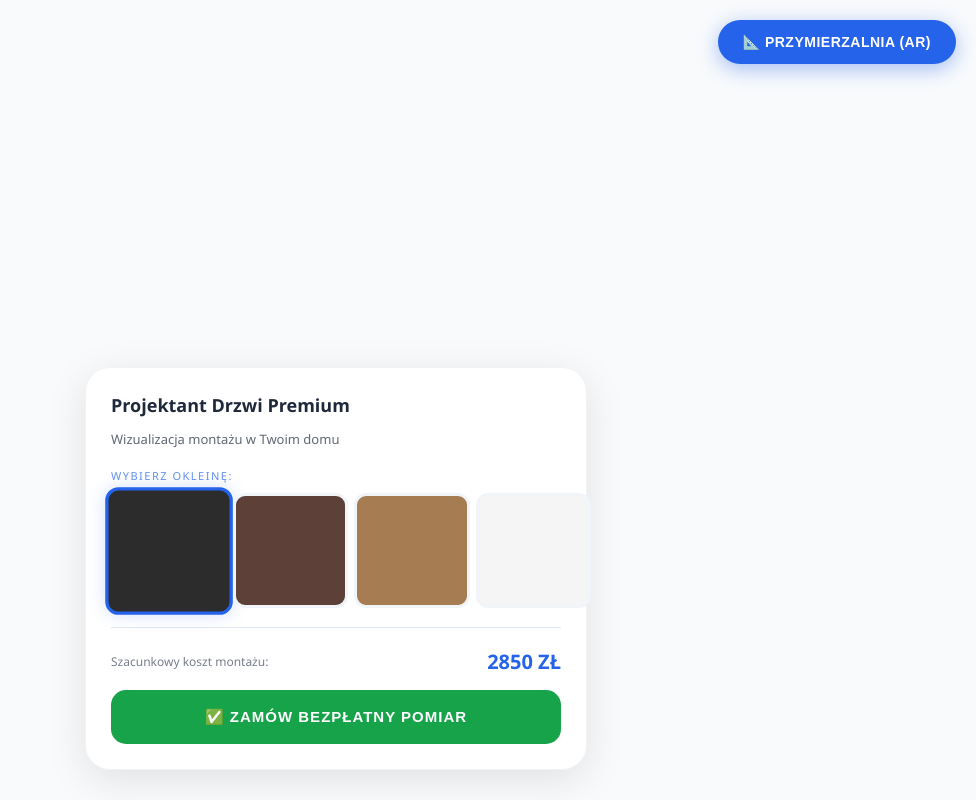
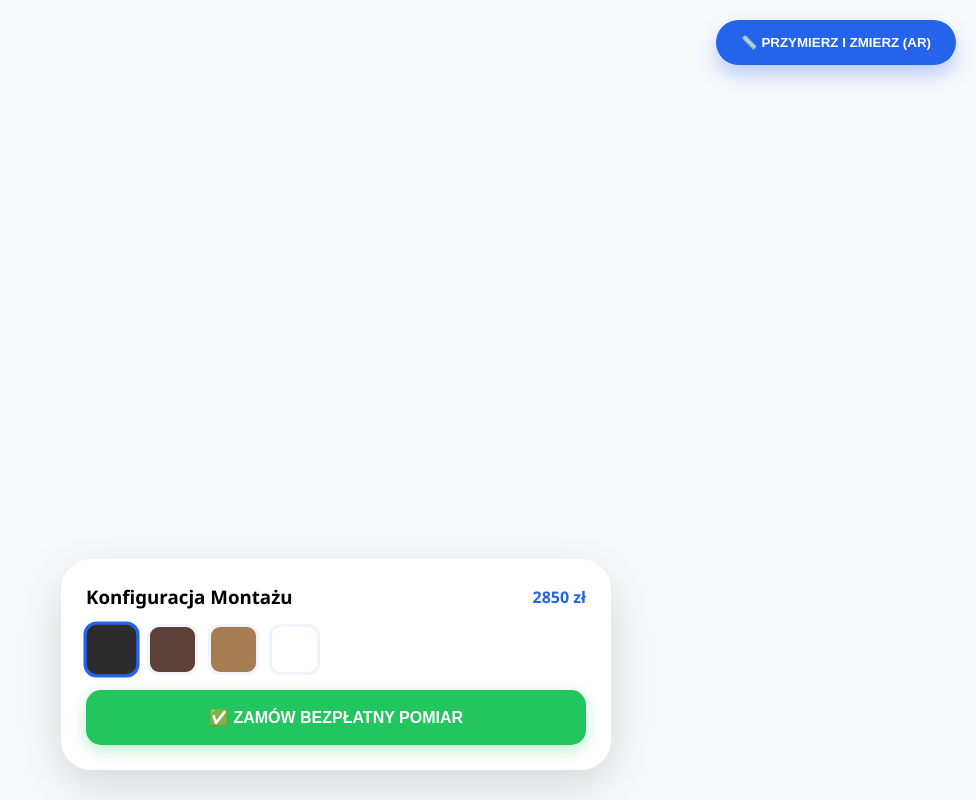
Before and after one commit to Ogurkowysamuraj/wizualizacjadrzwi, a plain HTML site: page konfigurator.html in a window 1280 px wide. Shown: the whole page, without its empty margins (304-1280 px from the left). Drawn offline with Linux system fonts and the light colour scheme; some packages are replaced by stand-ins of ours; a script that the page names is missing; a web font is replaced by a local one.

Commit message:
Update konfigurator.html

```diff
--- a/konfigurator.html
+++ b/konfigurator.html
@@ -3,195 +3,98 @@
 <head>
     <meta charset="UTF-8">
     <meta name="viewport" content="width=device-width, initial-scale=1.0, viewport-fit=cover">
-    <title>Konfigurator AR | SERWIS-DRZWI.PRO</title>
+    <title>PRO-MONTAŻ AR | Miarka i Konfigurator</title>
+    <script type="module" src="https://ajax.googleapis.com/ajax/libs/model-viewer/3.4.0/model-viewer.min.js"></script>
+    <style>
+        :root { --blue: #2563eb; --green: #22c55e; --bg: #f8fafc; }
+        body { margin: 0; font-family: 'Segoe UI', sans-serif; background: var(--bg); height: 100vh; overflow: hidden; }
 
-    <script type="module" src="https://ajax.googleapis.com/ajax/libs/model-viewer/3.4.0/model-viewer.min.js"></script>
-    <link href="https://fonts.googleapis.com/css2?family=Segoe+UI:wght@400;600;700&display=swap" rel="stylesheet">
+        model-viewer { width: 100%; height: 100%; background: #ffffff; }
 
-    <style>
-        :root {
-            --primary: #2563eb; /* Biznesowy niebieski */
-            --bg: #f8fafc; /* Jasny szary dla lepszej widoczności kolorów */
-            --panel: rgba(255, 255, 255, 0.98);
-            --accent: #16a34a; /* Zielony dla akcji (zamów pomiar) */
-            --text: #1e293b;
+        /* PRZYCISK AR U GÓRY (Bezpieczny dla iPhone 14) */
+        .ar-trigger {
+            position: absolute; top: calc(env(safe-area-inset-top) + 20px);
+            right: 20px; z-index: 1000;
+        }
+        .btn-ar {
+            background: var(--blue); color: white; border: none; padding: 15px 25px;
+            border-radius: 50px; font-weight: bold; cursor: pointer;
+            box-shadow: 0 10px 20px rgba(37, 99, 235, 0.3); display: flex; align-items: center; gap: 8px;
         }
 
-        body {
-            margin: 0;
-            font-family: 'Segoe UI', sans-serif;
-            background: var(--bg);
-            height: 100vh;
-            overflow: hidden;
-            display: flex;
-            flex-direction: column;
-            color: var(--text);
+        /* PANEL KONFIGURACJI NA DOLE */
+        .ui-panel {
+            position: absolute; bottom: 30px; left: 20px; right: 20px;
+            background: white; padding: 25px; border-radius: 30px;
+            box-shadow: 0 15px 50px rgba(0,0,0,0.15); max-width: 500px; margin: 0 auto;
         }
 
-        /* Widok 3D na całą stronę */
-        model-viewer {
-            width: 100%;
-            flex-grow: 1;
-            --poster-color: transparent;
-            background: radial-gradient(#ffffff, #e2e8f0);
-        }
+        .title-row { display: flex; justify-content: space-between; align-items: center; margin-bottom: 15px; }
+        .dots { display: flex; gap: 10px; }
+        .dot { width: 45px; height: 45px; border-radius: 12px; cursor: pointer; border: 3px solid #f1f5f9; }
+        .dot.active { border-color: var(--blue); transform: scale(1.1); }
 
-        /* PRZYCISK AR NA GÓRZE - Specjalnie dla iPhone */
-        .ar-top-bar {
-            position: absolute;
-            top: 20px; /* Standardowo */
-            right: 20px;
-            z-index: 1000;
-        }
-
-        .btn-ar {
-            background: var(--primary);
-            color: white;
-            border: none;
-            padding: 14px 25px;
-            border-radius: 50px;
-            font-weight: 700;
-            box-shadow: 0 5px 20px rgba(37, 99, 235, 0.4);
-            cursor: pointer;
-            display: flex;
-            align-items: center;
-            gap: 10px;
-            font-size: 14px;
-            letter-spacing: 0.5px;
-        }
-        .btn-ar:hover { background: #1d4ed8; }
-
-        /* Panel sterowania u dołu */
-        .ui-panel {
-            position: absolute;
-            bottom: 30px;
-            left: 20px;
-            right: 20px;
-            background: var(--panel);
-            padding: 25px;
-            border-radius: 25px;
-            width: calc(100% - 70px);
-            border: 1px solid rgba(0,0,0,0.05);
-            z-index: 10;
-            box-shadow: 0 10px 40px rgba(0,0,0,0.1);
-            max-width: 450px;
-            margin: 0 auto;
-        }
-
-        .title { margin: 0 0 5px 0; color: var(--text); font-weight: 700; font-size: 18px; }
-        .subtitle { font-size: 13px; opacity: 0.7; margin-bottom: 20px; }
-
-        /* Wybór kolorów */
-        .color-label { font-size: 11px; text-transform: uppercase; letter-spacing: 1.5px; opacity: 0.7; margin-bottom: 10px; display: block; color: var(--primary); }
-        .color-grid { display: grid; grid-template-columns: repeat(4, 1fr); gap: 12px; margin-bottom: 20px; }
-        .dot {
-            width: 100%; aspect-ratio: 1;
-            border-radius: 12px; cursor: pointer;
-            border: 3px solid #f1f5f9; transition: 0.2s;
-            position: relative;
-        }
-        .dot.active { border-color: var(--primary); transform: scale(1.1); box-shadow: 0 0 15px rgba(37, 99, 235, 0.2); }
-        .dot:hover { border-color: #cbd5e1; }
-
-        /* Podsumowanie i przycisk */
-        .price-row { display: flex; justify-content: space-between; align-items: center; margin-top: 25px; border-top: 1px solid #e2e8f0; padding-top: 20px; }
-        .price-label { font-size: 12px; opacity: 0.6; }
-        .price-value { font-size: 20px; font-weight: 700; color: var(--primary); }
-
-        .btn-action {
-            width: 100%;
-            background: var(--accent);
-            color: white;
-            border: none;
-            padding: 18px;
-            border-radius: 15px;
-            font-weight: 700;
-            cursor: pointer;
-            font-size: 15px;
-            letter-spacing: 1px;
-            margin-top: 15px;
-        }
-        .btn-action:hover { background: #15803d; }
-
-        /* POPRAWKI DLA IPHONE (Safe Area) */
-        @media (max-width: 768px) {
-            /* Przycisk AR ląduje w "Safe Area" na górze iPhone 14 Pro Max */
-            .ar-top-bar { top: calc(env(safe-area-inset-top) + 20px); }
-            .ui-panel { bottom: calc(env(safe-area-inset-bottom) + 15px); }
-            .btn-ar { padding: 12px 20px; font-size: 13px; }
+        .btn-order {
+            width: 100%; background: var(--green); color: white; border: none;
+            padding: 18px; border-radius: 15px; font-weight: 800; cursor: pointer;
+            font-size: 16px; margin-top: 15px; box-shadow: 0 5px 15px rgba(34, 197, 94, 0.3);
         }
     </style>
 </head>
 <body>
 
-    <div class="ar-top-bar">
-        <model-viewer id="doorModel" src="door.glb" ar ar-modes="webxr scene-viewer quick-look" camera-controls shadow-intensity="1.5" auto-rotate exposure="1">
-            <button slot="ar-button" class="btn-ar">📐 PRZYMIERZALNIA (AR)</button>
-        </model-viewer>
+    <div class="ar-trigger">
+        <button class="btn-ar" onclick="document.querySelector('#m').activateAR()">
+            📏 PRZYMIERZ I ZMIERZ (AR)
+        </button>
     </div>
 
+    <model-viewer id="m"
+        src="door.glb"
+        ar ar-modes="webxr scene-viewer quick-look"
+        camera-controls
+        shadow-intensity="1"
+        auto-rotate
+        ar-scale="fixed"> </model-viewer>
+
     <div class="ui-panel">
-        <h2 class="title">Projektant Drzwi Premium</h2>
-        <p class="subtitle">Wizualizacja montażu w Twoim domu</p>
-
-        <span class="color-label">Wybierz okleinę:</span>
-        <div class="color-grid">
-            <div class="dot active" style="background: #2c2c2c;" onclick="changeColor('#2c2c2c', 'Antracyt Mat', 2850, this)"></div>
-            <div class="dot" style="background: #5d4037;" onclick="changeColor('#5d4037', 'Orzech Włoski', 2700, this)"></div>
-            <div class="dot" style="background: #a67c52;" onclick="changeColor('#a67c52', 'Dąb Złocisty', 2750, this)"></div>
-            <div class="dot" style="background: #f5f5f5;" onclick="changeColor('#f5f5f5', 'Biały Skandynawski', 2600, this)"></div>
+        <div class="title-row">
+            <h3 style="margin:0">Konfiguracja Montażu</h3>
+            <span id="price-tag" style="font-weight:bold; color:var(--blue)">2850 zł</span>
         </div>
-
-        <div class="price-row">
-            <div class="price-label">Szacunkowy koszt montażu:</div>
-            <div class="price-value" id="currentPrice">2850 ZŁ</div>
+        <div class="dots">
+            <div class="dot active" style="background: #2c2c2c;" onclick="paint('#2c2c2c', 'Antracyt', 2850, this)"></div>
+            <div class="dot" style="background: #5d4037;" onclick="paint('#5d4037', 'Orzech', 2700, this)"></div>
+            <div class="dot" style="background: #a67c52;" onclick="paint('#a67c52', 'Dąb Złocisty', 2750, this)"></div>
+            <div class="dot" style="background: #ffffff;" onclick="paint('#ffffff', 'Biały', 2600, this)"></div>
         </div>
-
-        <button class="btn-action" onclick="orderMeasurement()">✅ ZAMÓW BEZPŁATNY POMIAR</button>
+        <button class="btn-order" onclick="sendToMain()">✅ ZAMÓW BEZPŁATNY POMIAR</button>
     </div>
 
     <script>
-        let selectedColor = "Antracyt Mat";
-        let lastPrice = 2850;
+        let current = { n: "Drzwi Modern (Antracyt)", p: 2850 };
 
-        function changeColor(hex, name, price, el) {
-            selectedColor = name;
-            lastPrice = price;
-            const mv = document.querySelector('#doorModel');
+        function paint(hex, name, price, el) {
+            current = { n: "Drzwi Modern (" + name + ")", p: price };
+            const mv = document.querySelector('#m');
             if (mv.model) {
-                // Ta część maluje tylko skrzydło drzwi (materiał Wood)
-                // Klamka pozostaje metalowa
-                const wood = mv.model.materials.find(m => m.name.includes('Wood'));
-                if (wood) {
-                    wood.pbrMetallicRoughness.setBaseColorFactor(hex);
-                }
+                mv.model.materials.forEach(mat => {
+                    if (mat.name.toLowerCase().includes('wood') || mat.name.toLowerCase().includes('door')) {
+                        mat.pbrMetallicRoughness.setBaseColorFactor(hex);
+                    }
+                });
             }
-            // Zmiana podświetlenia kropek
             document.querySelectorAll('.dot').forEach(d => d.classList.remove('active'));
             el.classList.add('active');
-
-            // Aktualizacja ceny
-            document.querySelector('#currentPrice').innerText = price + " ZŁ";
+            document.getElementById('price-tag').innerText = price + " zł";
         }
 
-        function orderMeasurement() {
-            // Przesyłamy wybrane opcje do Asystenta na stronie głównej
-            const data = {
-                nazwa: "Drzwi 3D Modern Prestige",
-                opis: "Wymiar: Standard, Kolor: " + selectedColor,
-                cena: lastPrice
-            };
-            localStorage.setItem('nowyElementKosztorysu', JSON.stringify(data));
+        function sendToMain() {
+            // Wysyłamy do index.html przez localStorage
+            let saved = JSON.parse(localStorage.getItem('services_queue') || "[]");
+            saved.push(current);
+            localStorage.setItem('services_queue', JSON.stringify(saved));
             window.location.href = 'index.html';
-        }
-
-        // Inicjalizacja przy starcie
-        window.onload = function() {
-            const mv = document.querySelector('#doorModel');
-            mv.addEventListener('load', () => {
-                // Wymuś kolor startowy (Antracyt)
-                changeColor('#2c2c2c', 'Antracyt Mat', 2850, document.querySelector('.dot.active'));
-            });
         }
     </script>
 </body>
```
